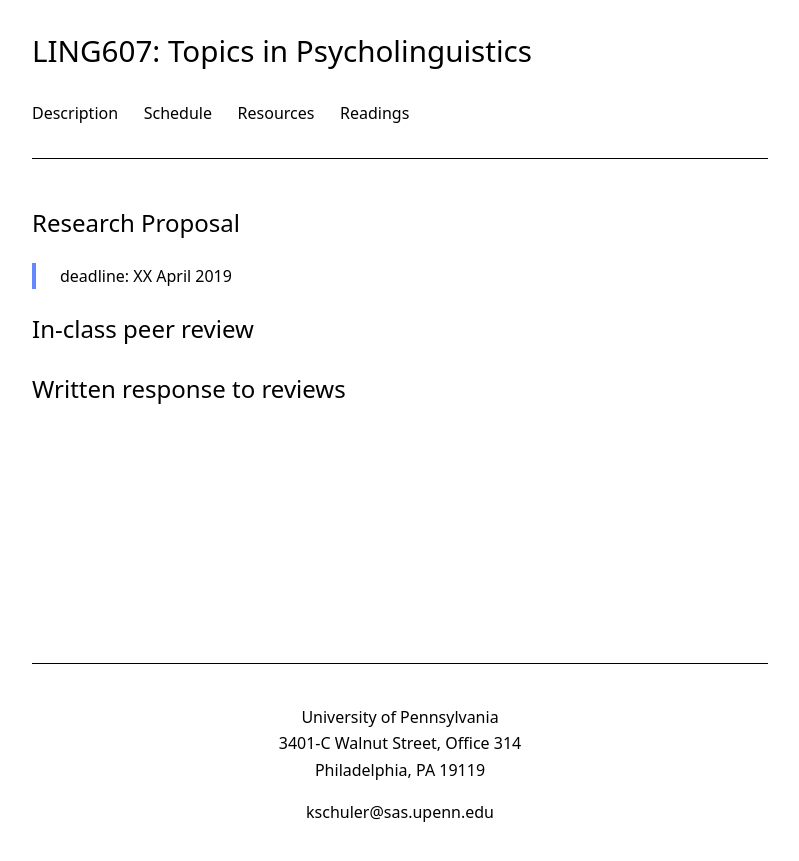
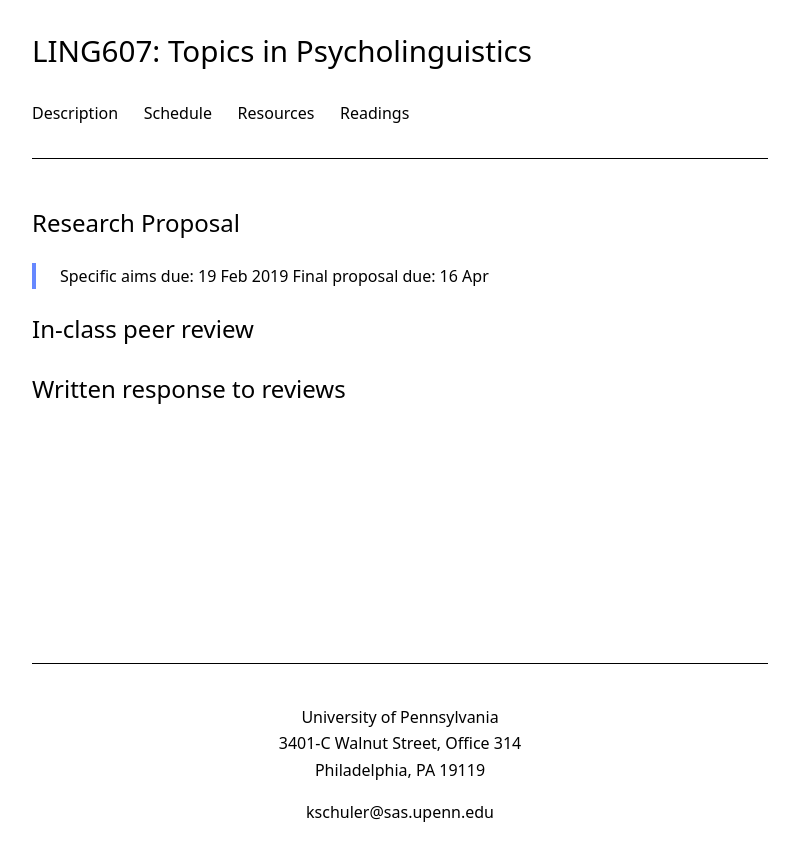
Before and after one commit to kschuler/ling001, a Jekyll site: the page built from spring2019/research-proposal.md, in a window 1280 px wide. Shown: the top 861 px of the page, without its empty margins (240-1039 px from the left). Built offline with Jekyll 4.4.1, drawn with Linux system fonts in a browser that asks for light colours.

Commit message:
spring2019/research-proposal.md updated from https://stackedit.io/

```diff
--- a/spring2019/research-proposal.md
+++ b/spring2019/research-proposal.md
@@ -6,8 +6,12 @@ permalink: "/spring2019/research-proposal"
 
 ## Research Proposal
 
-> deadline: XX April 2019
+> Specific aims due: 19 Feb 2019
+> Final proposal due: 16 Apr
 
 ## In-class peer review
 
 ## Written response to reviews
+<!--stackedit_data:
+eyJoaXN0b3J5IjpbMzk0MDQ1NjQwXX0=
+-->
```
